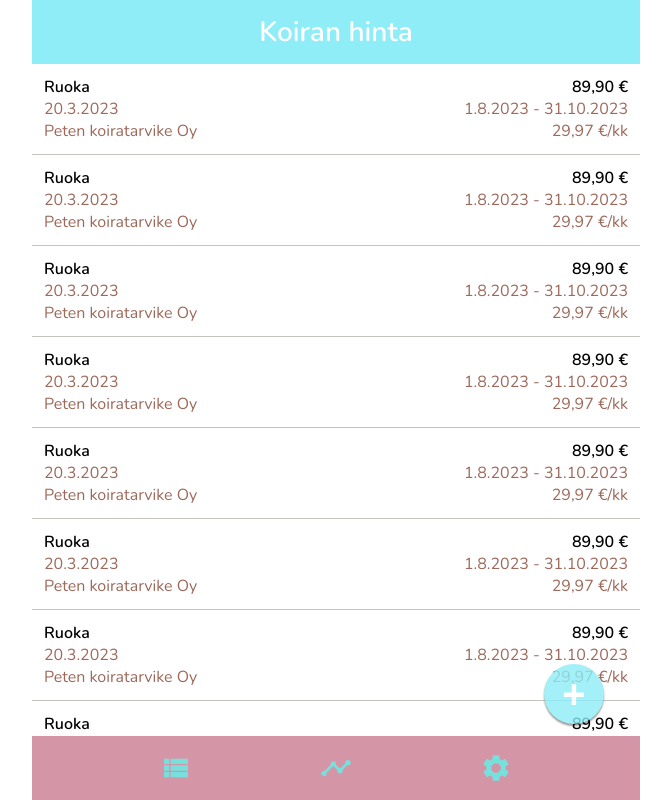
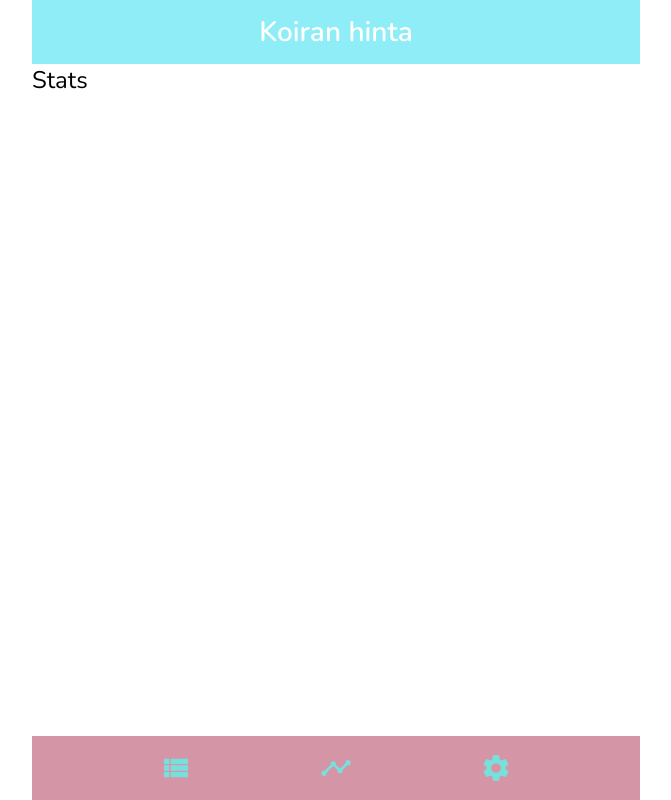
Before and after one commit to TiiaJau/koiran-hinta, a React (Vite) app: page / in a window 1280 px wide. Shown: the whole page, without its empty margins (304-975 px from the left). Built offline with nearby package versions, Linux system fonts and the light colour scheme.

Commit message:
lisää Stats-komponentin

```diff
--- a/src/components/App/App.jsx
+++ b/src/components/App/App.jsx
@@ -1,3 +1,4 @@
+import Stats from '../Stats'
 import Items from '../Items'
 import { ButtonContainer } from '../../shared/buttons'
 import { FloatingButton } from '../../shared/buttons'
@@ -14,7 +15,7 @@ function App() {
       <div className={styles.app}>
         <Header />
         <Content>
-        <Items />
+        <Stats />
         </Content>
         <Menu />
       </div>
--- /dev/null
+++ b/src/components/Stats/Stats.jsx
@@ -0,0 +1,12 @@
+import styles from './Stats.module.scss'
+
+function Stats() {
+
+  return (
+    <div className={styles.stats}>
+      <h2>Stats</h2>
+    </div>
+  )
+}
+
+export default Stats
--- /dev/null
+++ b/src/components/Stats/index.js
@@ -0,0 +1 @@
+export { default } from './Stats.jsx'
```
Also changed, not shown: src/components/Stats/Stats.module.scss (added).
